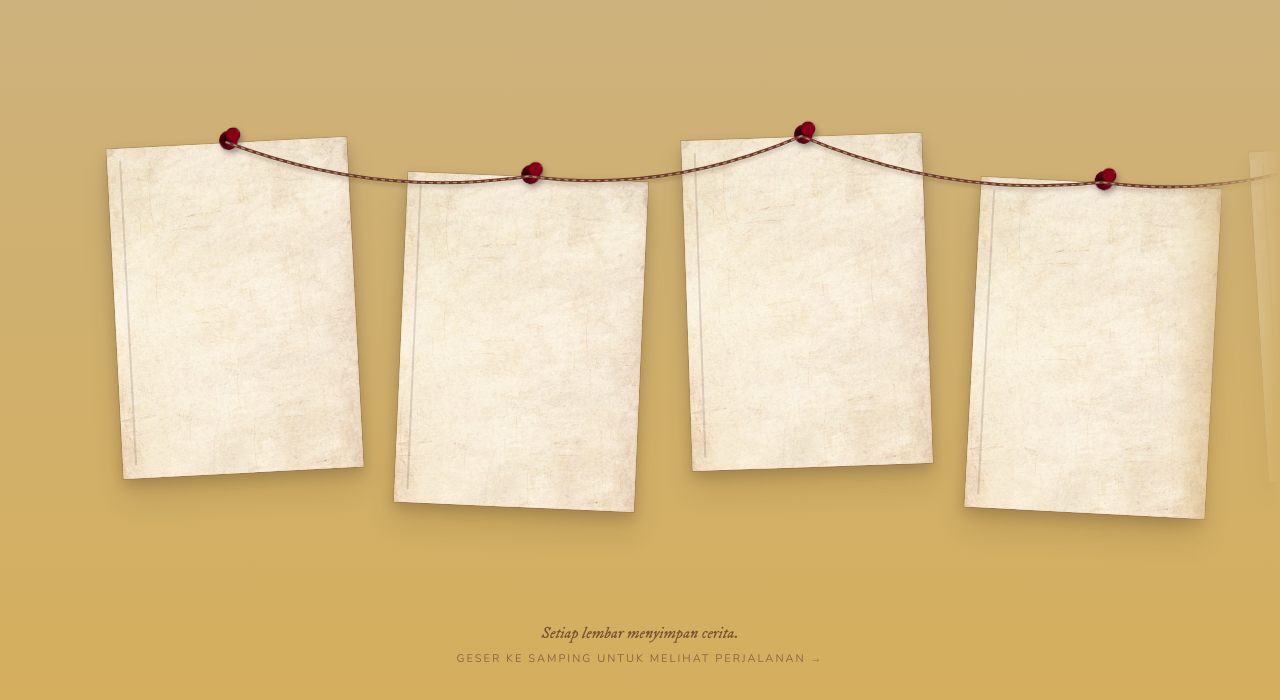
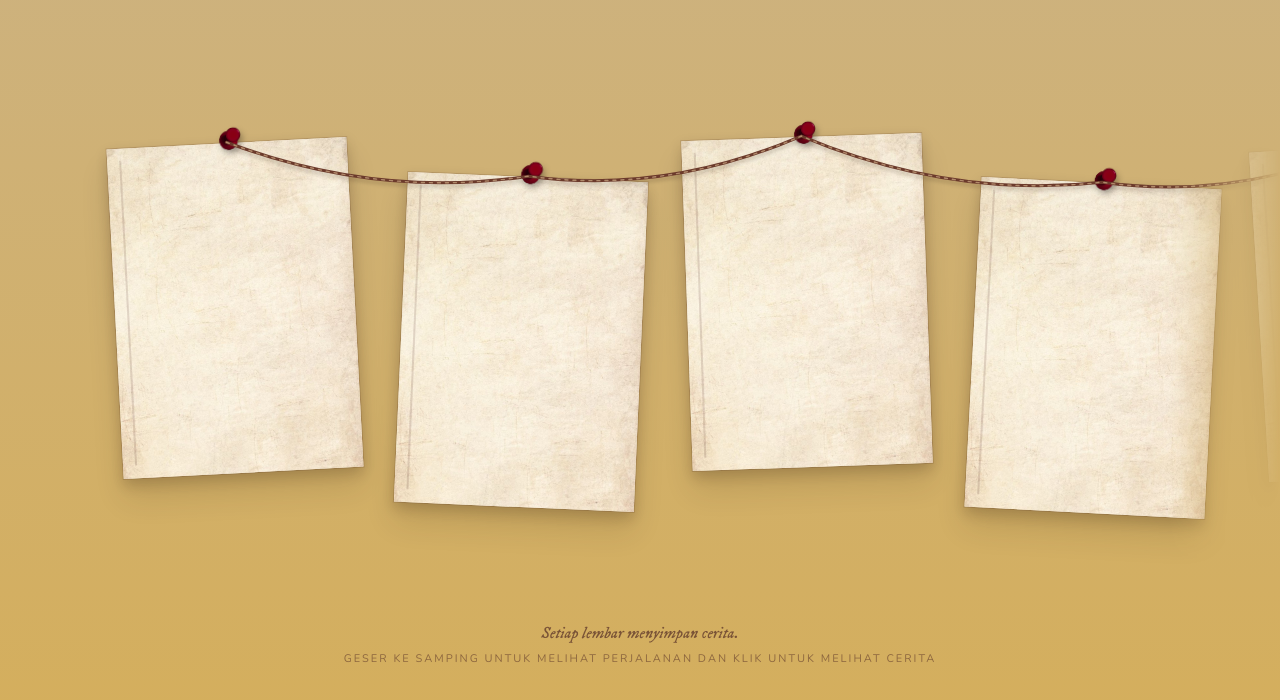
Before and after one commit to naznaraaaa/DiniyyahPuteri-PadangPanjang, a plain HTML site: page chapters/chapter3/index.html in a window 1280 px wide. Shown: the part 1462-2162 px from the top of the page. Drawn offline with nearby package versions, Linux system fonts and the light colour scheme; grey boxes are pictures that could not be loaded.

Commit message:
Update index.html

```diff
--- a/chapters/chapter3/index.html
+++ b/chapters/chapter3/index.html
@@ -151,7 +151,7 @@
                 <p class="board-note">
                     Setiap lembar menyimpan cerita.
                 </p>
-                <p class="board-swipe-hint">Geser ke samping untuk melihat perjalanan →</p>
+                <p class="board-swipe-hint">Geser ke samping untuk melihat perjalanan dan klik untuk melihat cerita</p>
 
             </div>
         </section>
```
